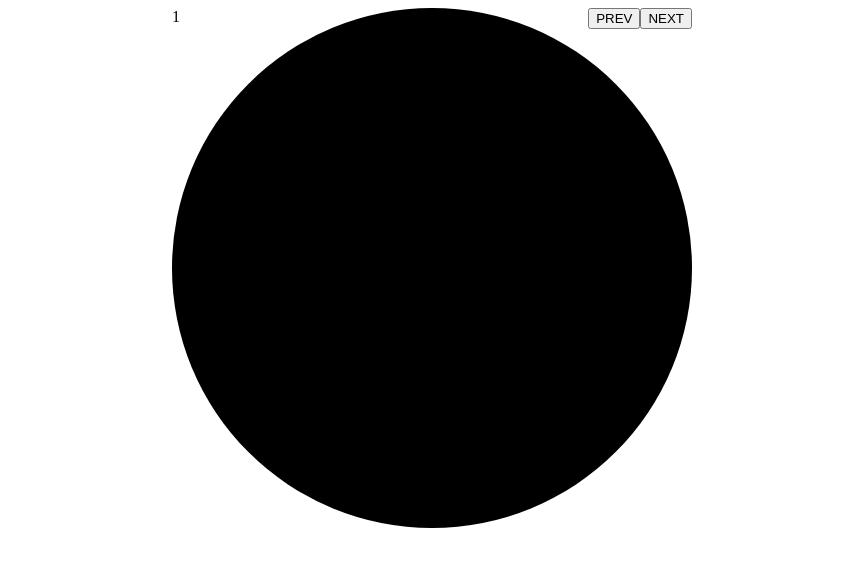
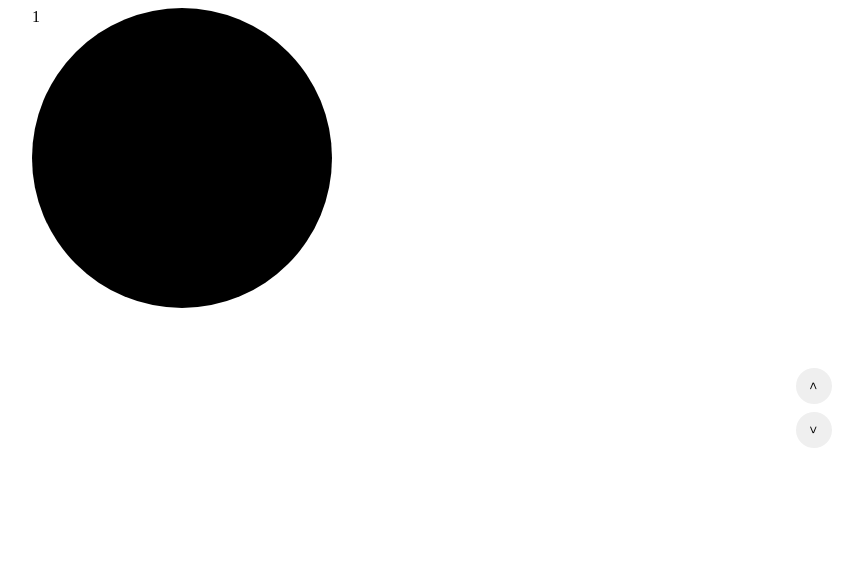
Before and after one commit to mrmosssir/vue-roller-swiper, a Vue app: page / in a window 1280 px wide. Shown: the top 566 px of the page, without its empty margins (208-1071 px from the left). Built offline with nearby package versions, Linux system fonts and the light colour scheme.

Commit message:
[style] update control position and style

```diff
--- a/src/components/RollerSwiper.vue
+++ b/src/components/RollerSwiper.vue
@@ -18,16 +18,16 @@
         </div>
       </template>
     </div>
-    <div class="roller-swiper__control">
+    <div class="roller-swiper__control" v-if="sliderSlots.length > 1">
       <slot name="prev">
         <button class="roller-swiper__prev" @click="directMethodsMap.prev">
-          PREV
+          <
         </button>
       </slot>
 
       <slot name="next">
         <button class="roller-swiper__next" @click="directMethodsMap.next">
-          NEXT
+          >
         </button>
       </slot>
     </div>
@@ -157,53 +157,61 @@ defineExpose({ prev, next, jump });
   opacity: 0;
   top: 0;
   left: 0;
-  transition: all 0.3s cubic-bezier(0.5, 1, 0.89, 1);
 }
 
 .roller-swiper__slider--inner {
   width: 100%;
   height: 100%;
-  transition: all 0.3s cubic-bezier(0.11, 0, 0.5, 0);
 }
-
-/* .roller-swiper__slider::after {
-  content: "";
-  display: block;
-  width: 100%;
-  height: 100%;
-  background-color: black;
-  border-radius: 50%;
-  transition: all 0.3s cubic-bezier(0.11, 0, 0.5, 0);
-} */
 
 .roller-swiper__slider--prev {
   transform: translateX(-30%);
+  transition: all 0.3s cubic-bezier(0.11, 0, 0.5, 0);
 }
 
 .roller-swiper__slider--prev .roller-swiper__slider--inner {
   transform: translateY(-100%);
+  transition: all 0.3s cubic-bezier(0.5, 1, 0.89, 1);
 }
 
 .roller-swiper__slider--active {
   transform: translateX(0);
   opacity: 1;
+  transition: all 0.3s cubic-bezier(0.5, 1, 0.89, 1);
 }
 
 .roller-swiper__slider--active .roller-swiper__slider--inner {
   transform: translateY(0);
+  transition: all 0.3s cubic-bezier(0.11, 0, 0.5, 0);
 }
 
 .roller-swiper__slider--next {
   transform: translateX(-30%);
+  transition: all 0.3s cubic-bezier(0.11, 0, 0.5, 0);
 }
 
 .roller-swiper__slider--next .roller-swiper__slider--inner {
   transform: translateY(100%);
+  transition: all 0.3s cubic-bezier(0.5, 1, 0.89, 1);
 }
 
 .roller-swiper__control {
+  display: flex;
+  flex-direction: column;
+  gap: 8px;
   position: absolute;
-  top: 0;
+  top: 50%;
   right: 0;
+  transform: translateY(-50%);
+}
+
+.roller-swiper__prev,
+.roller-swiper__next {
+  border-radius: 50%;
+  border-width: 0;
+  width: 36px;
+  height: 36px;
+  transform: rotate(90deg);
+  cursor: pointer;
 }
 </style>
--- a/src/demo/App.vue
+++ b/src/demo/App.vue
@@ -22,14 +22,14 @@ const swiperRef = ref<InstanceType<typeof RollerSwiper> | null>(null);
 
 <style scoped>
 .container {
-  width: 520px;
+  width: 800px;
   aspect-ratio: 1;
   margin: 0 auto;
 }
 
 .slider-demo {
-  width: 100%;
-  height: 100%;
+  width: 300px;
+  height: 300px;
   border-radius: 50%;
   background: #000;
 }
```
